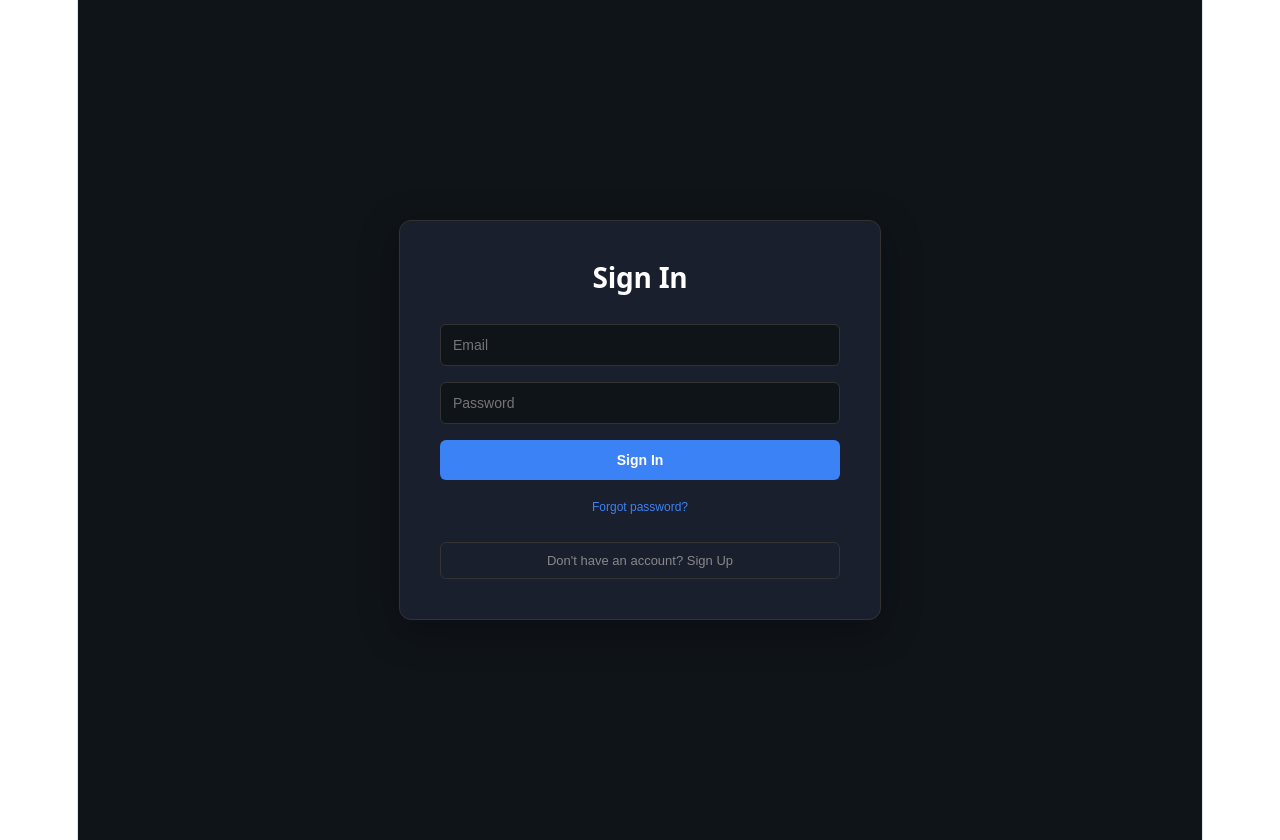
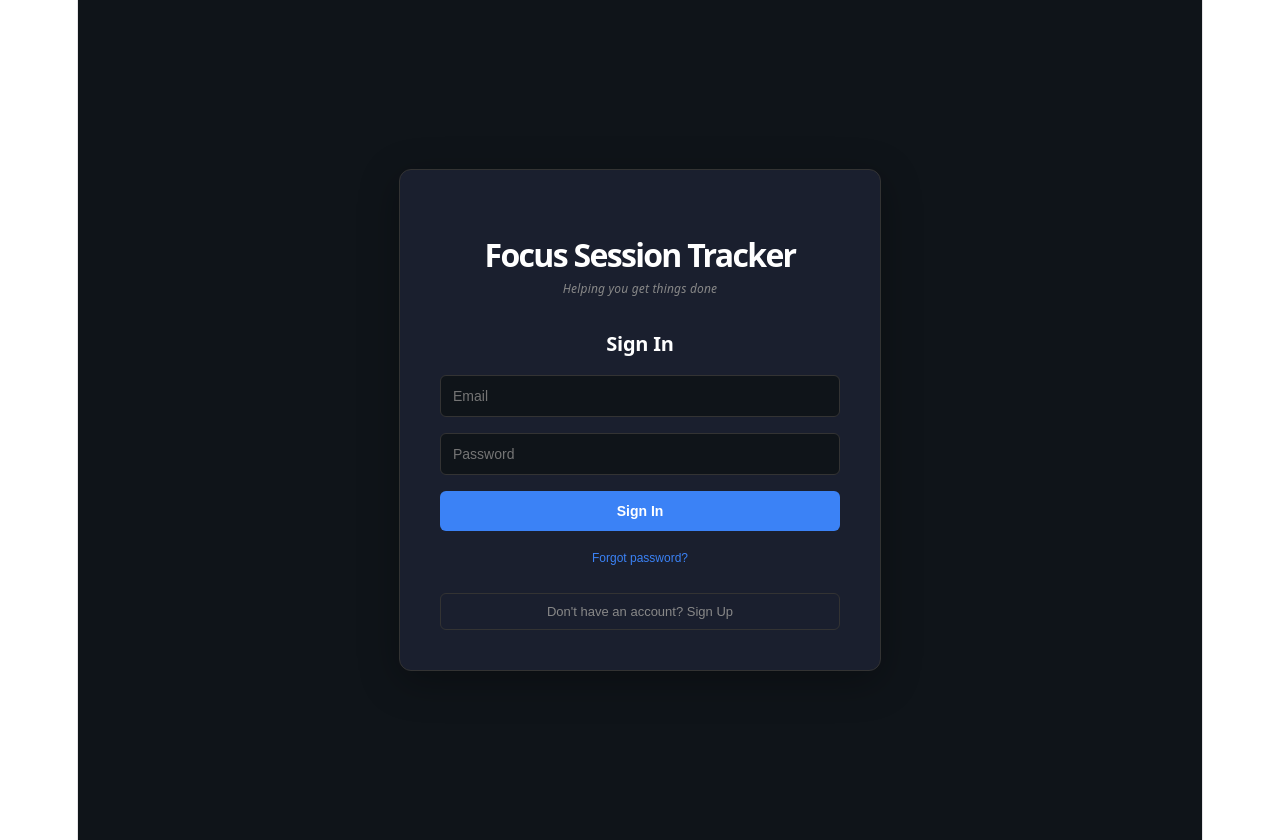
Before and after one commit to elenitaavancy/focus-session-tracker, a React (Vite) app: page / in a window 1280 px wide. Built offline with nearby package versions, Linux system fonts and the light colour scheme; no server answers.

Commit message:
Add files via upload

```diff
--- a/src/Auth.jsx
+++ b/src/Auth.jsx
@@ -38,7 +38,7 @@ export default function Auth() {
     setMessage('')
 
     try {
-      const { error } = await supabase.auth.resetPasswordForEmail(email, { redirectTo: 'https://focus-session-tracker-eight.vercel.app' })
+      const { error } = await supabase.auth.resetPasswordForEmail(email, { redirectTo: 'https://tracker.optimoliving.com' })
       if (error) throw error
       setMessage('Password reset link sent to your email!')
       setEmail('')
@@ -69,7 +69,11 @@ export default function Auth() {
   return (
     <div style={{minHeight: '100vh', backgroundColor: '#0f1419', display: 'flex', alignItems: 'center', justifyContent: 'center', padding: '20px', fontFamily: 'system-ui'}}>
       <div style={{width: '100%', maxWidth: '400px', backgroundColor: '#1a1f2e', borderRadius: '12px', padding: '40px', boxShadow: '0 10px 40px rgba(0,0,0,0.3)', border: '1px solid #333'}}>
-        <h2 style={{fontSize: '28px', fontWeight: 'bold', color: '#fff', marginBottom: '30px', textAlign: 'center'}}>{isSignUp ? 'Create Account' : 'Sign In'}</h2>
+        <div style={{marginBottom: '30px', textAlign: 'center'}}>
+          <h1 style={{fontSize: '32px', fontWeight: 'bold', color: '#fff', marginBottom: '8px'}}>Focus Session Tracker</h1>
+          <p style={{color: '#888', fontSize: '12px', fontStyle: 'italic'}}>Helping you get things done</p>
+        </div>
+        <h2 style={{fontSize: '20px', fontWeight: '600', color: '#fff', marginBottom: '20px', textAlign: 'center'}}>{isSignUp ? 'Create Account' : 'Sign In'}</h2>
         <form onSubmit={handleAuth} style={{display: 'flex', flexDirection: 'column', gap: '16px'}}>
           <input type="email" placeholder="Email" value={email} onChange={(e) => setEmail(e.target.value)} style={{padding: '12px', backgroundColor: '#0f1419', color: '#fff', border: '1px solid #333', borderRadius: '6px', fontSize: '14px'}} />
           <input type="password" placeholder="Password" value={password} onChange={(e) => setPassword(e.target.value)} style={{padding: '12px', backgroundColor: '#0f1419', color: '#fff', border: '1px solid #333', borderRadius: '6px', fontSize: '14px'}} />
```
